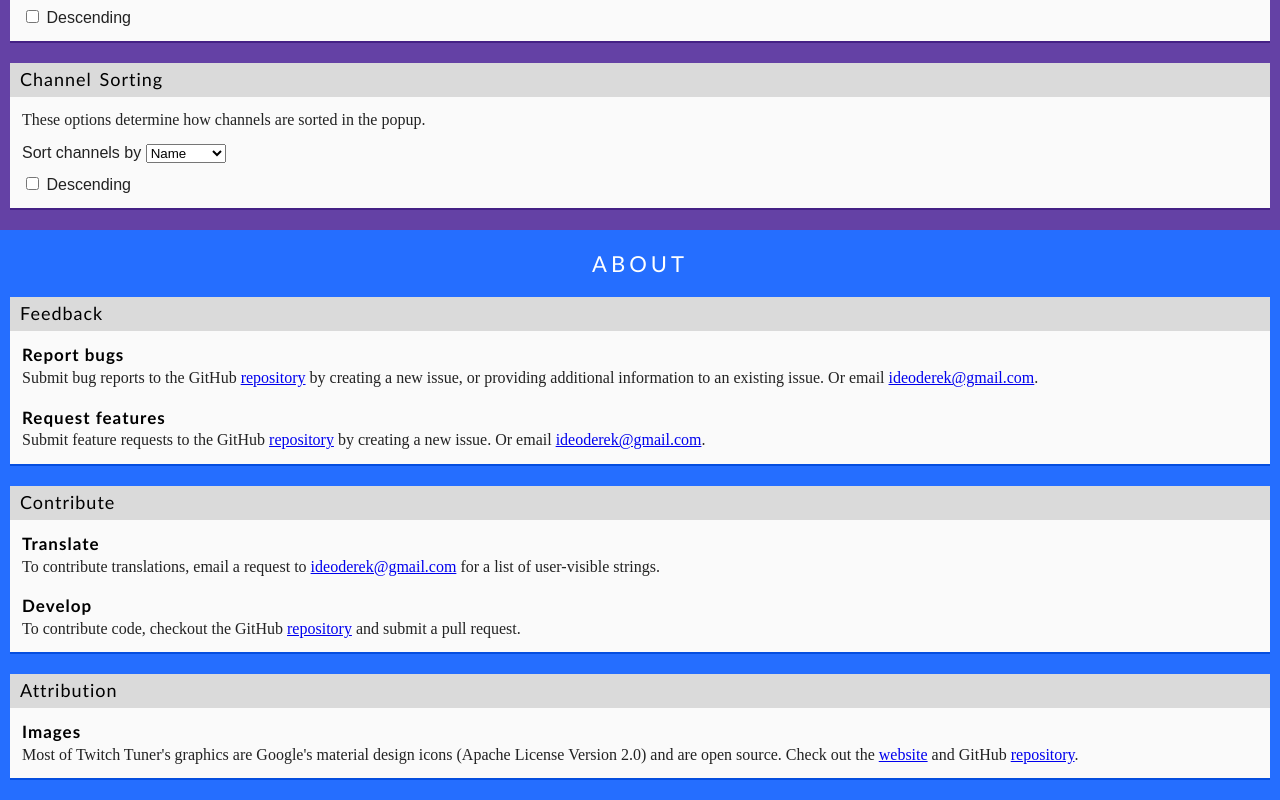
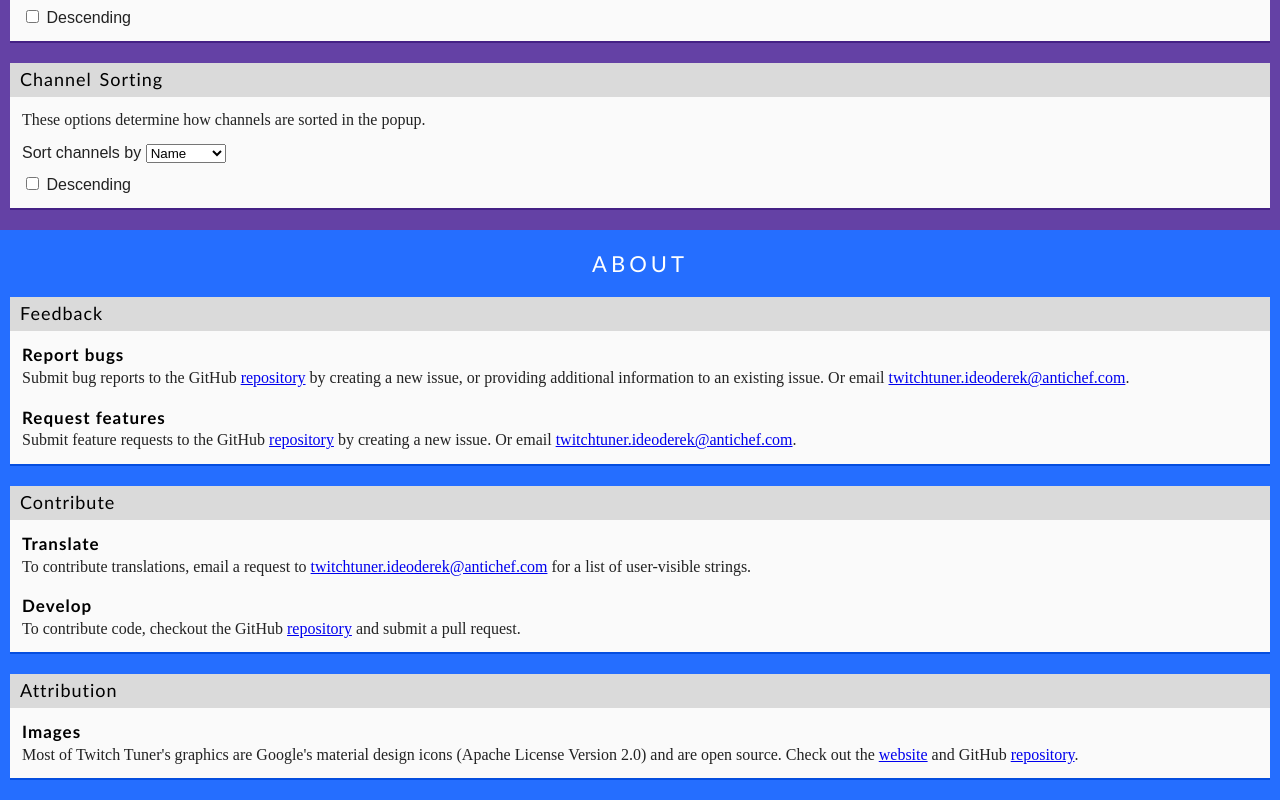
Before and after one commit to ideoderek/twitch-tuner, a browser extension: page app/html/options.html in a window 1280 px wide. Shown: the part 627-1427 px from the top of the page. Drawn offline with nearby package versions, Linux system fonts and the light colour scheme; files that its build step writes are made by us from their sources.

Commit message:
Changed contact email address

```diff
--- a/app/html/options.html
+++ b/app/html/options.html
@@ -98,16 +98,16 @@
 		<h2>Feedback</h2>
 		<div class="content">
 			<h3>Report bugs</h3>
-			<p>Submit bug reports to the GitHub <a href="https://github.com/ideoderek/twitch-tuner">repository</a> by creating a new issue, or providing additional information to an existing issue. Or email <a href="mailto:ideoderek@gmail.com">ideoderek@gmail.com</a>.</p>
+			<p>Submit bug reports to the GitHub <a href="https://github.com/ideoderek/twitch-tuner">repository</a> by creating a new issue, or providing additional information to an existing issue. Or email <a href="mailto:twitchtuner.ideoderek@antichef.com">twitchtuner.ideoderek@antichef.com</a>.</p>
 			<h3>Request features</h3>
-			<p>Submit feature requests to the GitHub <a href="https://github.com/ideoderek/twitch-tuner">repository</a> by creating a new issue. Or email <a href="mailto:ideoderek@gmail.com">ideoderek@gmail.com</a>.</p>
+			<p>Submit feature requests to the GitHub <a href="https://github.com/ideoderek/twitch-tuner">repository</a> by creating a new issue. Or email <a href="mailto:twitchtuner.ideoderek@antichef.com">twitchtuner.ideoderek@antichef.com</a>.</p>
 		</div>
 	</div>
 	<div class="section">
 		<h2>Contribute</h2>
 		<div class="content">
 			<h3>Translate</h3>
-			<p>To contribute translations, email a request to <a href="mailto:ideoderek@gmail.com">ideoderek@gmail.com</a> for a list of user-visible strings.</p>
+			<p>To contribute translations, email a request to <a href="mailto:twitchtuner.ideoderek@antichef.com">twitchtuner.ideoderek@antichef.com</a> for a list of user-visible strings.</p>
 			<h3>Develop</h3>
 			<p>To contribute code, checkout the GitHub <a href="https://github.com/ideoderek/twitch-tuner">repository</a> and submit a pull request.</p>
 		</div>
```
